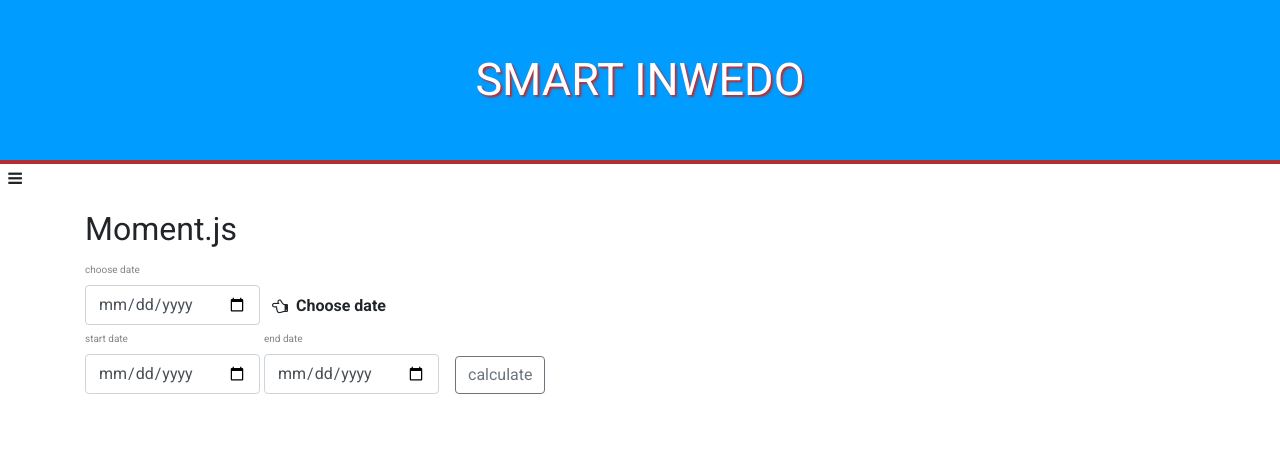
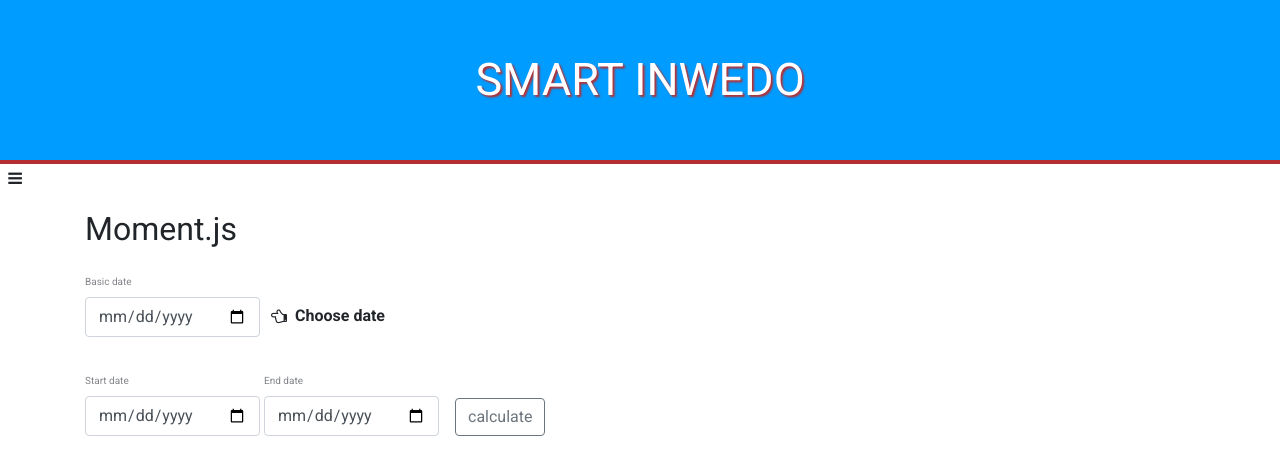
Before and after one commit to wojtexnaj/SMART-Inwedo-Angular, an Angular app: page /moment-js in a window 1280 px wide. Shown: the top 474 px of the page. Built offline with nearby package versions, Linux system fonts and the light colour scheme.

Commit message:
Style for app and cleaned code

```diff
--- a/src/app/http/http-methods/http-methods.component.html
+++ b/src/app/http/http-methods/http-methods.component.html
@@ -1,9 +1,16 @@
 <div class="container-fluid mt-3">
   <div class="row">
     <div class="col">
-      <h2 class="mb-2">Http Methods</h2>
+      <h2>Http Methods</h2>
 
       <div class="choose-method input-group mb-3">
+        <div class="d-flex justify-content-start align-items-center info-box" *ngIf="!selectedMethod.name">
+          <div>
+            <strong>Choose method</strong>
+          </div>
+          <i class="fa fa-hand-o-up ml-2"></i>
+        </div>
+
         <select class="custom-select" [(ngModel)]="selectedMethod" (ngModelChange)="clearAll()">
           <option *ngFor="let method of methods" [ngValue]="method">
             {{ method.name }}
--- a/src/app/http/http-methods/http-methods.component.scss
+++ b/src/app/http/http-methods/http-methods.component.scss
@@ -4,10 +4,19 @@
 }
 
 .container-fluid {
+  h2 {
+    margin-bottom: 20px;
+  }
   .choose-method {
+    position: relative;
     label {
       width: 72px;
       height: 100%;
+    }
+    .info-box {
+      position: absolute;
+      top: 52px;
+      animation: info 1s linear infinite;
     }
   }
   .control-get {
@@ -113,3 +122,15 @@
     }
   }
 }
+
+@keyframes info {
+  0% {
+    top: 57px;
+  }
+  50% {
+    top: 52px;
+  }
+  100% {
+    top: 57px;
+  }
+}
--- a/src/app/http/http-weather/http-weather.component.html
+++ b/src/app/http/http-weather/http-weather.component.html
@@ -3,7 +3,7 @@
     <div class="col-6">
       <div class="position-fixed">
         <div>
-          <h2 class="mb-2">Weather in your city</h2>
+          <h2>Weather in your city</h2>
         </div>
         <div class="d-flex justify-content-start align-items-center">
           <input class="form-control mr-2" [(ngModel)]="cityName" placeholder="Enter the city name." (focus)="cleanCityName()" [ngClass]="{ 'error': undesirableBehavior }">
@@ -14,7 +14,7 @@
     </div>
     <div class="col-6">
       <div class="text-center">
-        <h2 class="mb-2">Weather</h2>
+        <h2>Weather</h2>
       </div>
       <div *ngIf="cityNames.length > 0">
         <div *ngFor="let cityName of cityNames" class="weather-box mb-4 d-flex flex-md-row flex-column justify-content-between">
--- a/src/app/moment-js/moment-js.component.html
+++ b/src/app/moment-js/moment-js.component.html
@@ -1,52 +1,54 @@
 <div class="container-fluid mt-3">
   <div class="row">
     <div class="col">
-        <h2 class="mb-2">Moment.js</h2>
+      <h2>Moment.js</h2>
       <div class="d-flex justify-content-start align-items-center checking-period">
-          <div class="mr-1">
-              <label>choose date</label>
+        <div class="mr-1 position-relative">
+          <label>Basic date</label>
           <input type="date" class="form-control" [(ngModel)]="firstDate">
+          <div *ngIf="!firstDate" class="d-flex justify-content-start align-items-center info-box">
+            <i class="fa fa-hand-o-left mr-2"></i>
+            <div>
+              <strong>Choose date</strong>
             </div>
-          <div *ngIf="!firstDate" class="d-flex justify-content-start align-items-center ml-2 info-box">
-            <i class="fa fa-hand-o-left mr-2"></i>
-            <div><strong>Choose date</strong></div>
           </div>
-          <div *ngIf="firstDate" class="d-flex justify-content-start align-items-center">
+        </div>
+        <div *ngIf="firstDate" class="d-flex flex-column flex-lg-row justify-content-start align-items-center ml-3 ml-lg-0">
           <div>
-              <label>add/subtract years</label>
-              <input type="number" class="form-control input-add" [(ngModel)]="years">
+            <label>add/subtract days</label>
+            <input type="number" class="form-control input-add" [(ngModel)]="days">
+          </div>
+          <div>
+            <label>add/subtract weeks</label>
+            <input type="number" class="form-control input-add" [(ngModel)]="weeks">
           </div>
           <div>
             <label>add/subtract months</label>
             <input type="number" class="form-control input-add" [(ngModel)]="months">
           </div>
           <div>
-              <label>add/subtract weeks</label>
-              <input type="number" class="form-control input-add" [(ngModel)]="weeks">
+            <label>add/subtract years</label>
+            <input type="number" class="form-control input-add" [(ngModel)]="years">
           </div>
-            <div>
-              <label>add/subtract days</label>
-              <input type="number" class="form-control input-add" [(ngModel)]="days">
-            </div>
-            <button (click)="calculate('firstCalculate')" class="ml-3 btn btn-outline-secondary">calculate</button>
-            <div class="ml-3 result">
+          <button (click)="calculate('firstCalculate')" class="mt-2 mt-lg-0 ml-lg-3 btn btn-outline-secondary align-self-end first-button">calculate</button>
+          <div class="mt-3 mt-lg-0 ml-lg-3 align-self-end result">
             <strong>{{ result }}</strong>
             <i class="fa fa-trash text-secondary" *ngIf="isCalculatedFirst" (click)="cleanField('firstCalculate')"></i>
           </div>
         </div>
       </div>
-        <div class="d-flex justify-content-start align-items-center checking-period">
+      <div class="d-flex flex-column flex-lg-row justify-content-start align-items-start align-items-lg-center checking-period">
         <div class="mr-1">
-                <label>start date</label>
+          <label>Start date</label>
           <input type="date" class="form-control" [(ngModel)]="startDate" [ngClass]="{'error' : isEnterStartDate}" (focus)="removeError('startDate')">
         </div>
         <div>
-                <label>end date</label>
+          <label>End date</label>
           <input type="date" class="form-control" [(ngModel)]="endDate" [ngClass]="{'error' : isEnterEndtDate}" (focus)="removeError('endDate')">
         </div>
-            <button (click)="calculate('secondCalculate')" class="ml-3 btn btn-outline-secondary">calculate</button>
+        <button (click)="calculate('secondCalculate')" class="btn btn-outline-secondary align-self-start align-self-lg-end mt-3 mt-lg-0 ml-lg-3">calculate</button>
 
-            <div *ngIf="time" class="ml-3 d-flex justify-content-between align-items-center result">
+        <div *ngIf="time" class="d-flex justify-content-between align-items-center result align-self-start align-self-lg-end mt-3 mt-lg-0 ml-lg-3">
           <div class="mr-2">
             <label>milliseconds</label>
             <div>
--- a/src/app/moment-js/moment-js.component.scss
+++ b/src/app/moment-js/moment-js.component.scss
@@ -1,31 +1,61 @@
   @import '../../assets/index.scss';
-.container-fluid{
-  .checking-period{
-    .info-box{
-      margin-top: 30px;
+  .container-fluid {
+    .checking-period {
+      margin-bottom: 30px;
+      .info-box {
+        position: absolute;
+        top: 36px;
+        right: -125px;
+        animation: info 1s linear infinite;
       }
-    label{
+      label {
         width: 100%;
         text-align: left;
         font-size: 10px;
         color: rgb(131, 133, 138);
       }
-    input{
+      input {
         width: 175px;
       }
-    .input-add{
+      .input-add {
         width: 100px;
       }
-    button{
-      align-self: flex-end;
+      button {
+        &.first-button {
+          width: 102px;
+        }
       }
       .result {
-      align-self: flex-end;
         padding-bottom: 6px;
-      .fa-trash{
+        .fa-trash {
           font-size: 20px;
           cursor: pointer;
+          animation: trash 2s ease infinite 4s;
         }
       }
     }
   }
+
+  @keyframes info {
+    0% {
+      right: -125px;
+    }
+    50% {
+      right: -135px;
+    }
+    100% {
+      right: -125px;
+    }
+  }
+
+  @keyframes trash {
+    0% {
+      opacity: 1;
+    }
+    50% {
+      opacity: 0.5;
+    }
+    100% {
+      opacity: 1;
+    }
+  }
--- a/src/app/moment-js/moment-js.component.ts
+++ b/src/app/moment-js/moment-js.component.ts
@@ -36,7 +36,7 @@
         weeks: this.weeks,
         months: this.months,
         years: this.years
-      }).format('YYYY-MM-DD');
+      }).format('DD-MM-YYYY');
       this.isCalculatedFirst = true;
     }
 
@@ -76,7 +76,7 @@
   }
 
   mapMomentObjToTime(startDate: any, endDate: any) {
-    const time  = new Time();
+    const time = new Time();
     time.milliseconds = endDate.diff(startDate, 'milliseconds');
     time.seconds = endDate.diff(startDate, 'seconds');
     time.minutes = endDate.diff(startDate, 'minutes');
--- a/src/assets/_general.scss
+++ b/src/assets/_general.scss
@@ -3,3 +3,9 @@
     box-shadow: 0 0 0 0.2rem $red-color;
   }
 }
+
+.container-fluid {
+  h2 {
+    margin-bottom: 20px !important;
+  }
+}
```
Also changed, not shown: 1 other file (tests, documents, lock files or other folders). Lines whose indentation alone changed are shown as unchanged.
